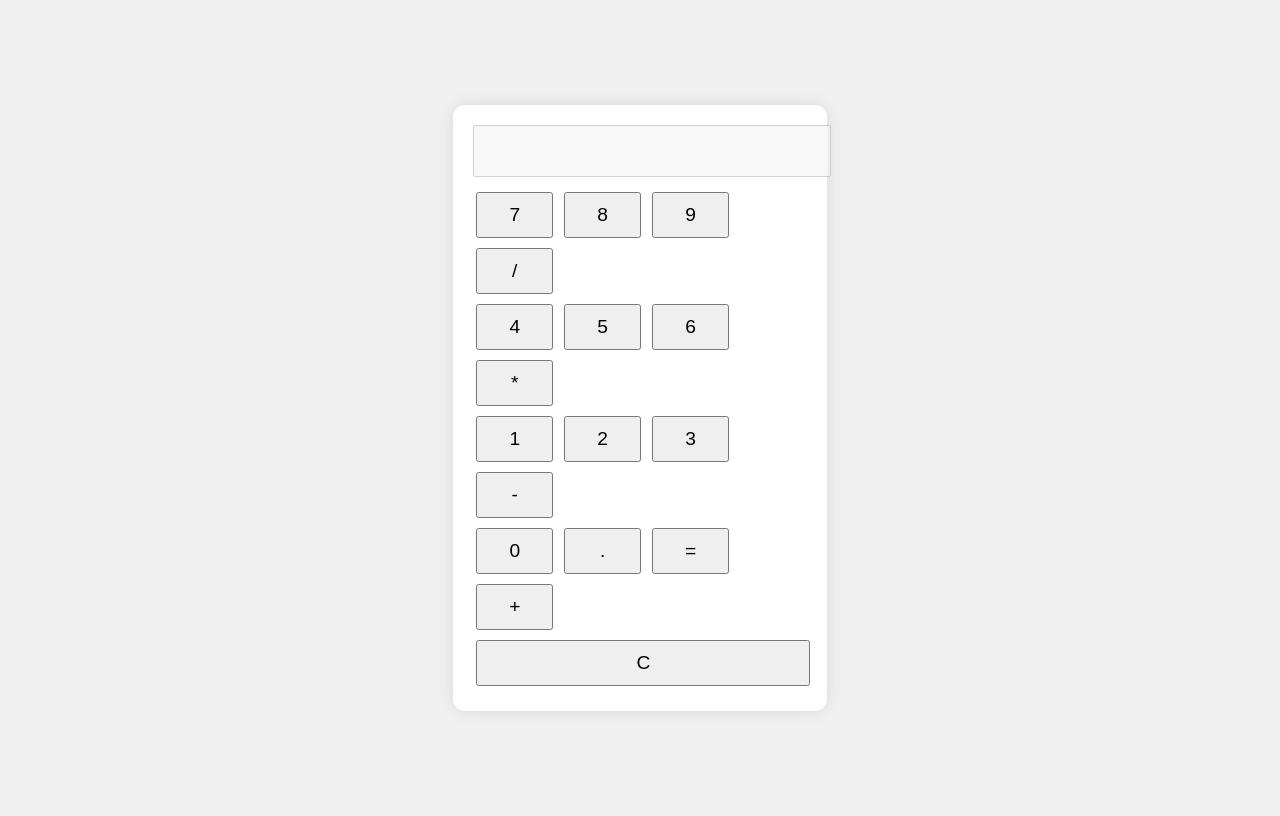
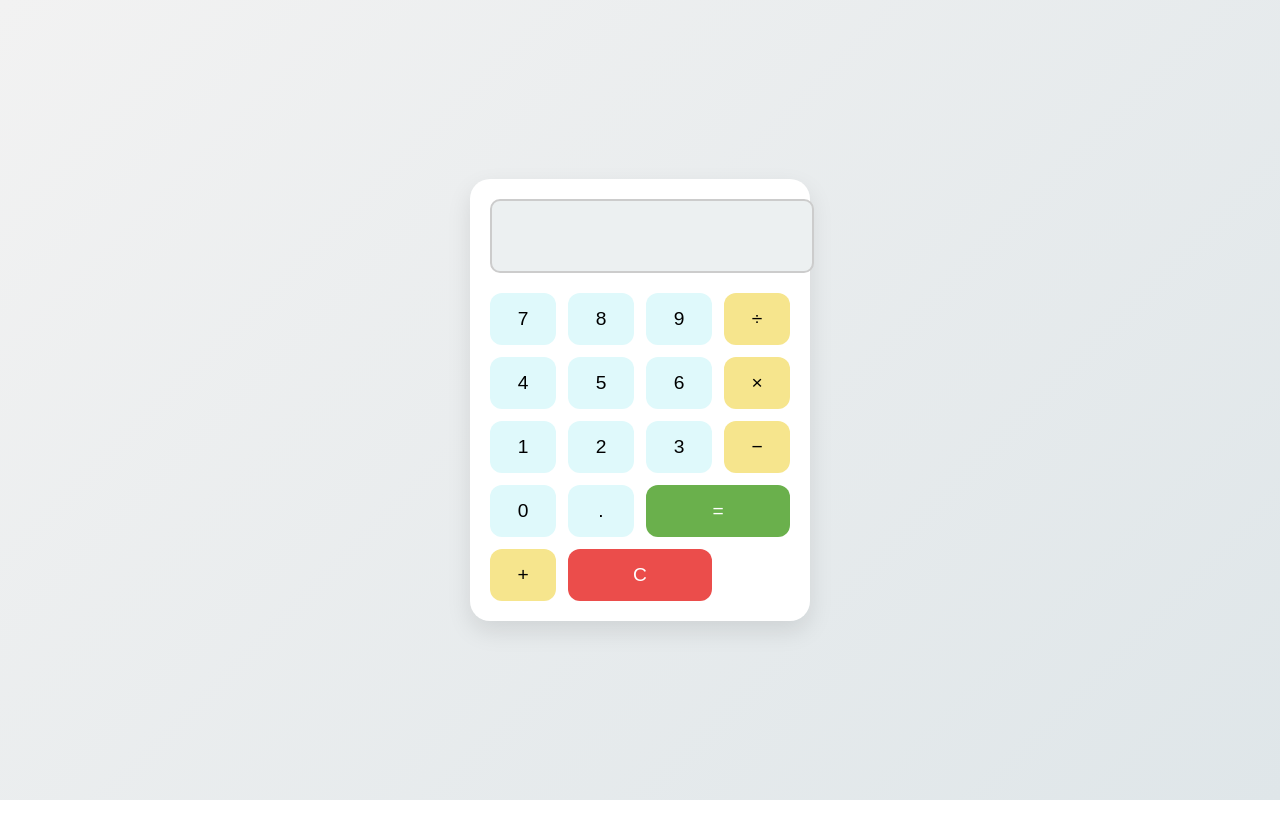
Before and after one commit to RavikiranKampilla/CICD3, a plain HTML site: page calculator.html in a window 1280 px wide. Drawn offline with Linux system fonts and the light colour scheme.

Commit message:
Update calculator.html

```diff
--- a/calculator.html
+++ b/calculator.html
@@ -2,82 +2,122 @@
 <html lang="en">
 <head>
   <meta charset="UTF-8">
-  <title>Simple Calculator</title>
+  <title>Stylish Calculator</title>
   <style>
     body {
-      font-family: Arial;
+      background: linear-gradient(135deg, #f2f2f2, #dfe6e9);
+      font-family: 'Segoe UI', sans-serif;
       display: flex;
       justify-content: center;
       align-items: center;
       height: 100vh;
-      background: #f0f0f0;
+      margin: 0;
     }
+
     .calculator {
-      background: #fff;
+      background: #ffffff;
       padding: 20px;
+      border-radius: 20px;
+      box-shadow: 0 10px 25px rgba(0,0,0,0.1);
+      width: 300px;
+    }
+
+    #display {
+      width: 100%;
+      height: 50px;
+      font-size: 1.8rem;
+      margin-bottom: 20px;
+      text-align: right;
+      padding: 10px;
+      border-radius: 10px;
+      border: 2px solid #ccc;
+      background: #ecf0f1;
+    }
+
+    .buttons {
+      display: grid;
+      grid-template-columns: repeat(4, 1fr);
+      gap: 12px;
+    }
+
+    button {
+      padding: 15px;
+      font-size: 1.2rem;
+      border: none;
       border-radius: 12px;
-      box-shadow: 0 0 15px rgba(0,0,0,0.1);
+      cursor: pointer;
+      transition: 0.2s;
     }
-    input {
-      width: 100%;
-      font-size: 1.5rem;
-      padding: 10px;
-      margin-bottom: 10px;
-      text-align: right;
+
+    .btn-number {
+      background: #dff9fb;
     }
-    button {
-      width: 23%;
-      font-size: 1.2rem;
-      margin: 5px 1%;
-      padding: 10px;
-      cursor: pointer;
+
+    .btn-operator {
+      background: #f6e58d;
+    }
+
+    .btn-equal {
+      background: #6ab04c;
+      color: white;
+      grid-column: span 2;
+    }
+
+    .btn-clear {
+      background: #eb4d4b;
+      color: white;
+      grid-column: span 2;
+    }
+
+    button:hover {
+      opacity: 0.9;
+      transform: scale(1.03);
     }
   </style>
 </head>
 <body>
   <div class="calculator">
-    <input type="text" id="result" disabled>
-    <div>
-      <button onclick="append('7')">7</button>
-      <button onclick="append('8')">8</button>
-      <button onclick="append('9')">9</button>
-      <button onclick="append('/')">/</button>
-    </div>
-    <div>
-      <button onclick="append('4')">4</button>
-      <button onclick="append('5')">5</button>
-      <button onclick="append('6')">6</button>
-      <button onclick="append('*')">*</button>
-    </div>
-    <div>
-      <button onclick="append('1')">1</button>
-      <button onclick="append('2')">2</button>
-      <button onclick="append('3')">3</button>
-      <button onclick="append('-')">-</button>
-    </div>
-    <div>
-      <button onclick="append('0')">0</button>
-      <button onclick="append('.')">.</button>
-      <button onclick="calculate()">=</button>
-      <button onclick="append('+')">+</button>
-    </div>
-    <div>
-      <button onclick="clearResult()" style="width: 100%">C</button>
+    <input type="text" id="display" disabled />
+    <div class="buttons">
+      <button class="btn-number" onclick="append('7')">7</button>
+      <button class="btn-number" onclick="append('8')">8</button>
+      <button class="btn-number" onclick="append('9')">9</button>
+      <button class="btn-operator" onclick="append('/')">÷</button>
+
+      <button class="btn-number" onclick="append('4')">4</button>
+      <button class="btn-number" onclick="append('5')">5</button>
+      <button class="btn-number" onclick="append('6')">6</button>
+      <button class="btn-operator" onclick="append('*')">×</button>
+
+      <button class="btn-number" onclick="append('1')">1</button>
+      <button class="btn-number" onclick="append('2')">2</button>
+      <button class="btn-number" onclick="append('3')">3</button>
+      <button class="btn-operator" onclick="append('-')">−</button>
+
+      <button class="btn-number" onclick="append('0')">0</button>
+      <button class="btn-number" onclick="append('.')">.</button>
+      <button class="btn-equal" onclick="calculate()">=</button>
+      <button class="btn-operator" onclick="append('+')">+</button>
+
+      <button class="btn-clear" onclick="clearDisplay()">C</button>
     </div>
   </div>
 
   <script>
     function append(value) {
-      document.getElementById('result').value += value;
+      document.getElementById('display').value += value;
     }
-    function clearResult() {
-      document.getElementById('result').value = '';
+
+    function clearDisplay() {
+      document.getElementById('display').value = '';
     }
+
     function calculate() {
       try {
-        document.getElementById('result').value = eval(document.getElementById('result').value);
+        const result = eval(document.getElementById('display').value);
+        document.getElementById('display').value = result;
       } catch {
-        document.getElementById('result').value = 'Error';
+        document.getElementById('display').value = 'Error';
       }
     }
   </script>
```
